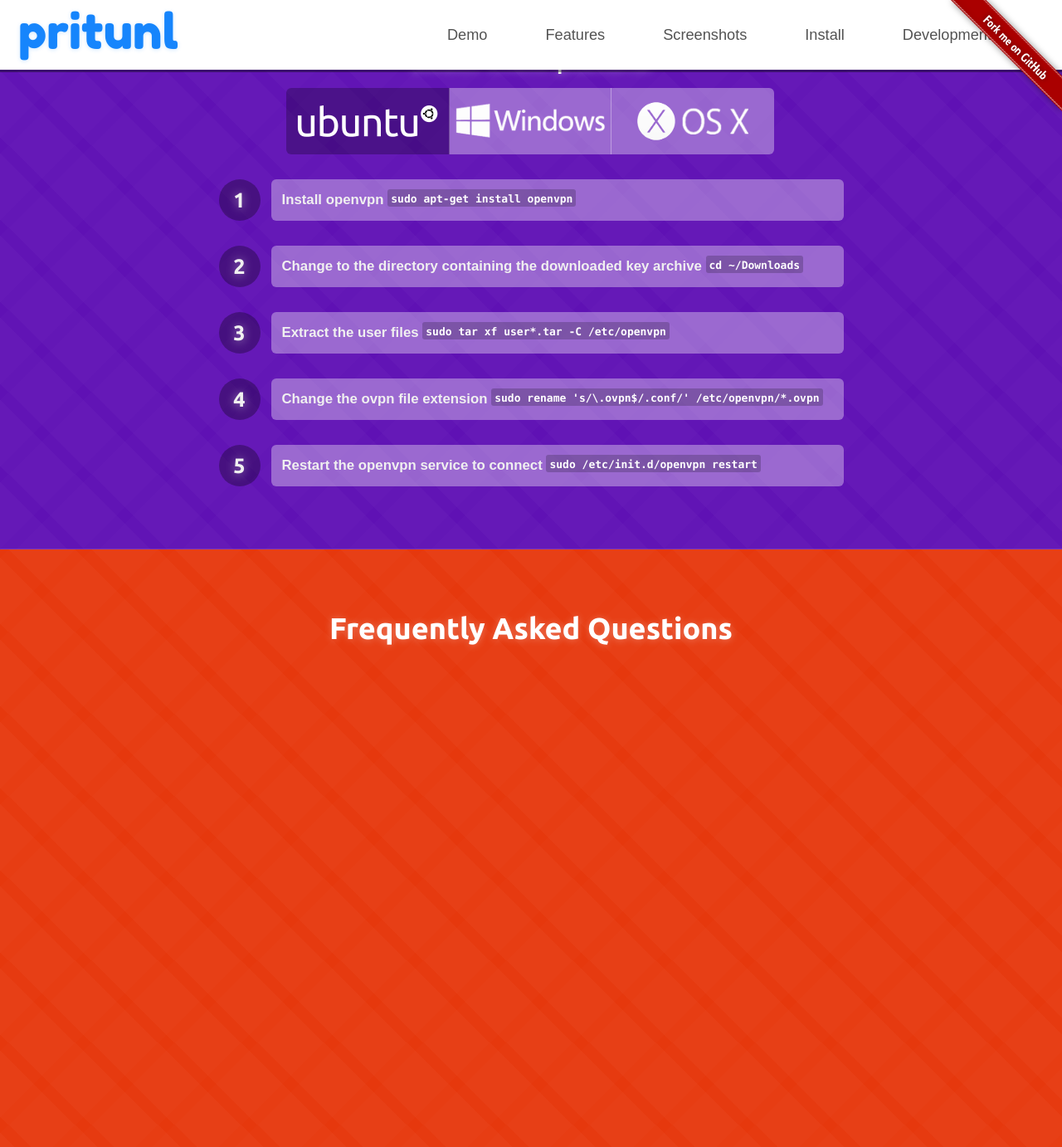
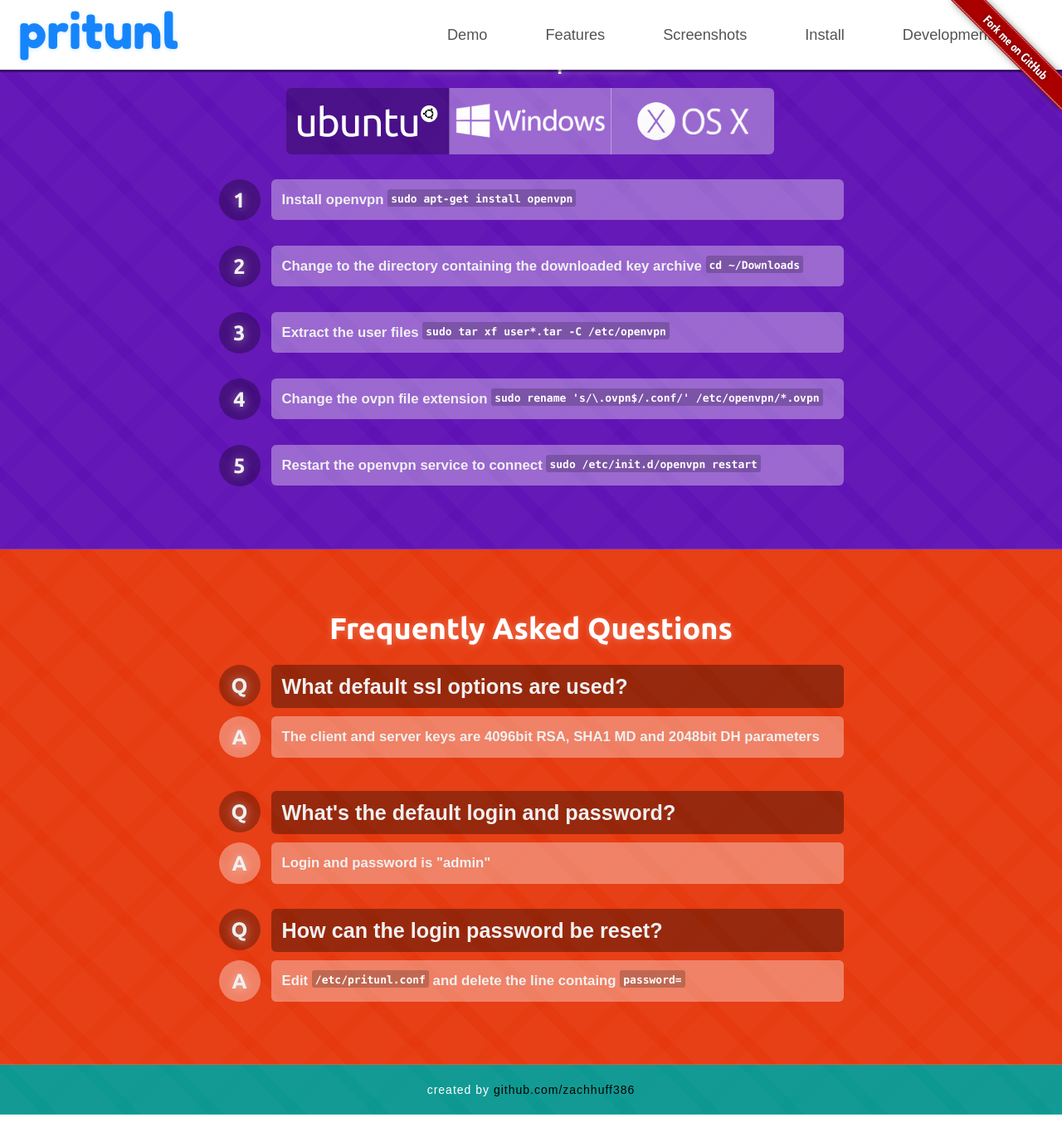
Before and after one commit to pritunl/pritunl.github.io, a Jekyll site: the page built from index.html, in a window 1280 px wide and 1400 px high, scrolled down 4580 px. Shown: the top 1382 px of the window at 83% size. Built offline with Jekyll 4.4.1, drawn with Linux system fonts in a browser that asks for light colours; nearby versions of some CDN libraries; Markdown is read by kramdown in place of the engine named in the settings; after the commit the page ends 5923 px from its top, so only the background shows below that.

Commit message:
Add questions to faq

```diff
--- a/css/main.css
+++ b/css/main.css
@@ -287,7 +287,8 @@
   font-size:  1.9em;
 }
 
-.intro-install pre {
+.intro-install pre,
+.intro-faq pre {
   padding: 30px 0;
   margin: 10px auto;
   width: 550px;
@@ -389,14 +390,16 @@
   background-image: url('../img/osx.png');
 }
 
-.install-point {
+.install-point,
+.faq-point {
   clear: both;
   width: 753px;
   padding-top: 30px;
   margin: 0 auto;
 }
 
-.install-point-label {
+.install-point-label,
+.faq-point-label {
   width: 50px;
   height: 50px;
   padding-top: 7px;
@@ -410,16 +413,30 @@
   float: left;
 }
 
-.install-point-description {
+.install-point-description,
+.faq-point-description {
   font-weight: bold;
   width: 690px;
-  height: 50px;
   background-color: rgba(255, 255, 255, 0.35);
   border-radius: 6px;
   color: #f0f0f0;
   font-size: 1.2em;
   padding: 13px;
   float: right;
+}
+
+.question .faq-point-description {
+  font-size: 1.8em;
+  padding: 8px 13px;
+  background-color: rgba(0, 0, 0, 0.35);
+}
+
+.answer {
+  padding-top: 10px;
+}
+
+.answer .faq-point-label {
+  background-color: rgba(255, 255, 255, 0.35);
 }
 
 .linode-instructions,
@@ -431,7 +448,8 @@
   display: none;
 }
 
-.install-point-description pre {
+.install-point-description pre,
+.faq-point-description pre {
   position: relative;
   top: -2px;
   display: inline;
@@ -440,7 +458,8 @@
   background-color: rgba(0, 0, 0, 0.2);
 }
 
-.conf-instructions .install-point:first-child {
+.conf-instructions .install-point:first-child,
+.faq .faq-point:first-child {
   padding-top: 0;
 }
 
@@ -449,7 +468,7 @@
 }
 
 .intro-faq {
-  height: 865px;
   padding-top: 55px;
+  padding-bottom: 75px;
   background-color: #e6380d;
 }
--- a/index.html
+++ b/index.html
@@ -726,6 +726,54 @@
           <h1 class="title">Frequently Asked Questions</h1>
         </div>
         <div class="faq">
+          <div class="faq-point question clearfix">
+            <div class="faq-point-label header">
+              <span>Q</span>
+            </div>
+            <div class="faq-point-description">
+              <span>What default ssl options are used?</span>
+            </div>
+          </div>
+          <div class="faq-point answer clearfix">
+            <div class="faq-point-label header">
+              <span>A</span>
+            </div>
+            <p class="faq-point-description">
+              The client and server keys are 4096bit RSA, SHA1 MD and 2048bit DH parameters
+            </p>
+          </div>
+          <div class="faq-point question clearfix">
+            <div class="faq-point-label header">
+              <span>Q</span>
+            </div>
+            <div class="faq-point-description">
+              <span>What's the default login and password?</span>
+            </div>
+          </div>
+          <div class="faq-point answer clearfix">
+            <div class="faq-point-label header">
+              <span>A</span>
+            </div>
+            <div class="faq-point-description">
+              Login and password is "admin"
+            </div>
+          </div>
+          <div class="faq-point question clearfix">
+            <div class="faq-point-label header">
+              <span>Q</span>
+            </div>
+            <div class="faq-point-description">
+              <span>How can the login password be reset?</span>
+            </div>
+          </div>
+          <div class="faq-point answer clearfix">
+            <div class="faq-point-label header">
+              <span>A</span>
+            </div>
+            <div class="faq-point-description">
+              Edit <pre>/etc/pritunl.conf</pre> and delete the line containg <pre>password=</pre>
+            </div>
+          </div>
         </div>
       </div>
     </div>
```
